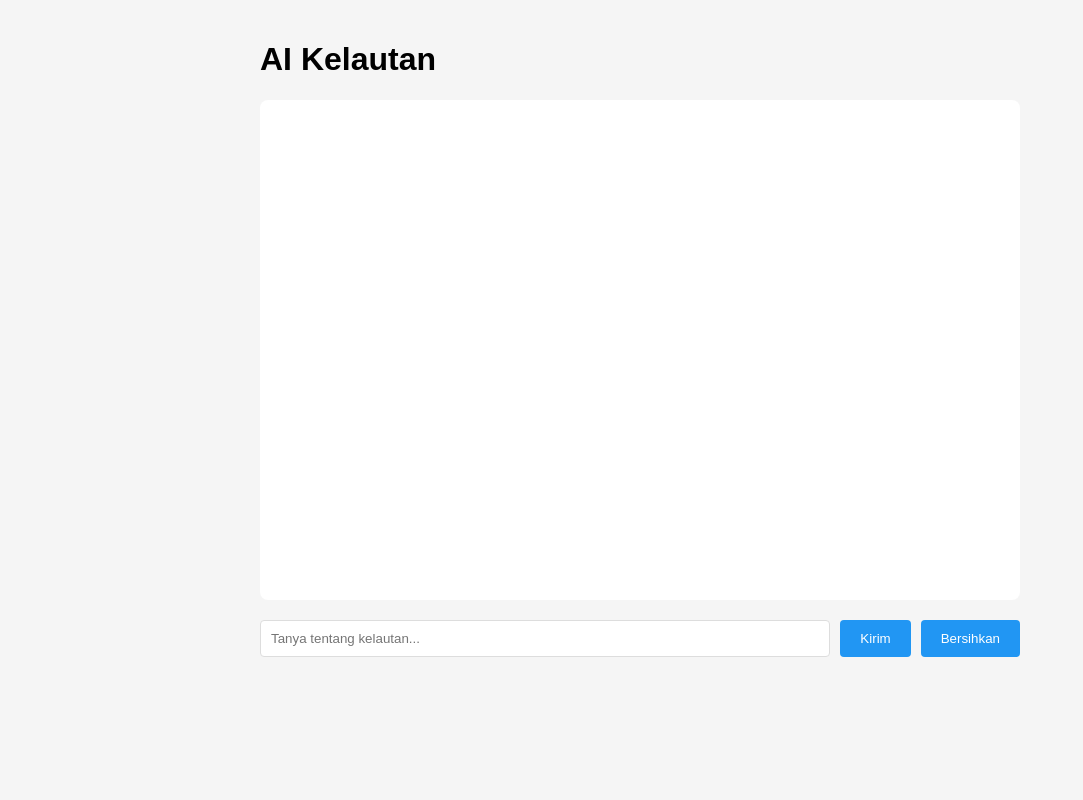
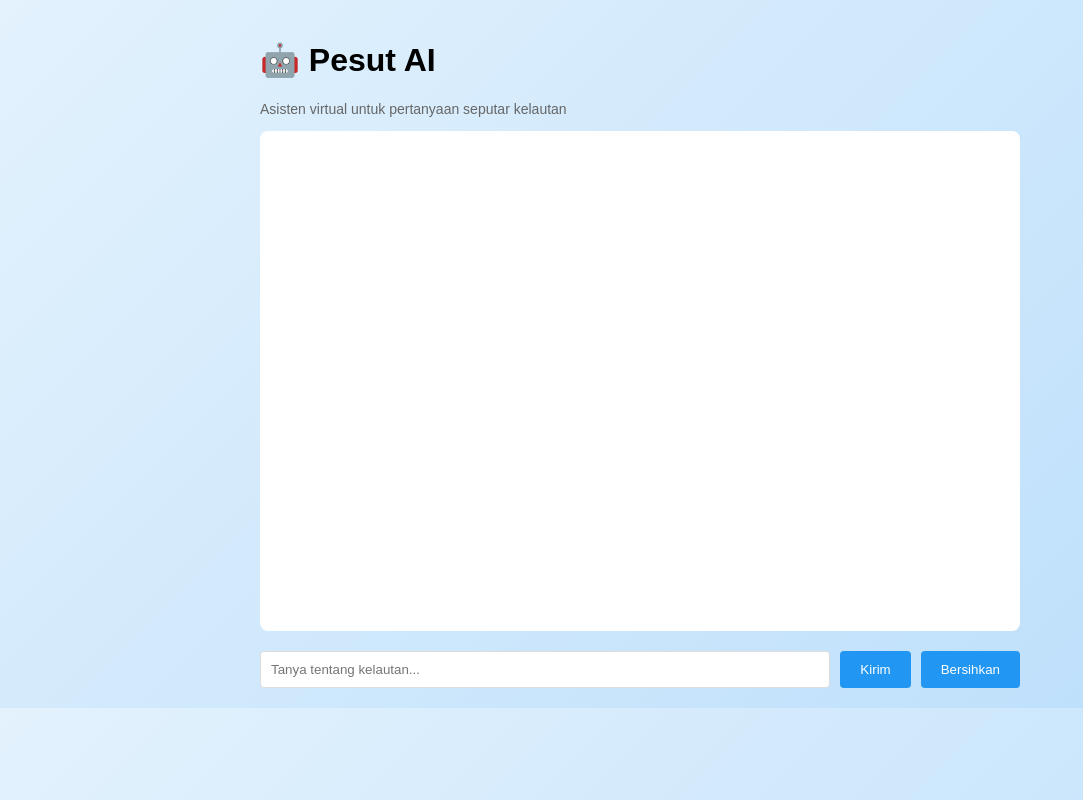
Before and after one commit to Muhammadazkiya14/ai-kelautan, a Flask app: page / in a window 1280 px wide. Shown: the whole page, without its empty margins (0-1083 px from the left). Run offline with Flask 3, Linux system fonts and the light colour scheme.

Commit message:
Rename to Pesut AI & update theme

```diff
--- a/templates/index.html
+++ b/templates/index.html
@@ -3,14 +3,14 @@
 <head>
     <meta charset="UTF-8">
     <meta name="viewport" content="width=device-width, initial-scale=1.0">
-    <title>AI Kelautan</title>
+    <title>Pesut AI</title>
     <style>
         * { box-sizing: border-box; }
-        body { font-family: Arial, sans-serif; max-width: 800px; margin: 0 auto; padding: 20px; background: #f5f5f5; }
+        body { font-family: Arial, sans-serif; max-width: 800px; margin: 0 auto; padding: 20px; background: linear-gradient(135deg, #e3f2fd 0%, #bbdefb 100%); }
         .chat-container { background: white; border-radius: 8px; padding: 20px; height: 500px; overflow-y: auto; }
         .message { margin: 10px 0; padding: 10px; border-radius: 8px; }
-        .user { background: #e3f2fd; margin-left: 20%; }
-        .ai { background: #f5f5f5; margin-right: 20%; }
+        .user { background: #4fc3f7; color: white; margin-left: 20%; }
+        .ai { background: #f5f5f5; margin-right: 20%; border: 1px solid #e0e0e0; }
         .input-area { margin-top: 20px; display: flex; gap: 10px; }
         input { flex: 1; padding: 10px; border: 1px solid #ddd; border-radius: 4px; }
         button { padding: 10px 20px; background: #2196f3; color: white; border: none; border-radius: 4px; cursor: pointer; }
@@ -18,7 +18,8 @@
     </style>
 </head>
 <body>
-    <h1>AI Kelautan</h1>
+    <h1>🤖 Pesut AI</h1>
+    <p style="color: #666; font-size: 14px;">Asisten virtual untuk pertanyaan seputar kelautan</p>
     <div class="chat-container" id="chat"></div>
     <div class="input-area">
         <input type="text" id="input" placeholder="Tanya tentang kelautan..." autocomplete="off">
```
